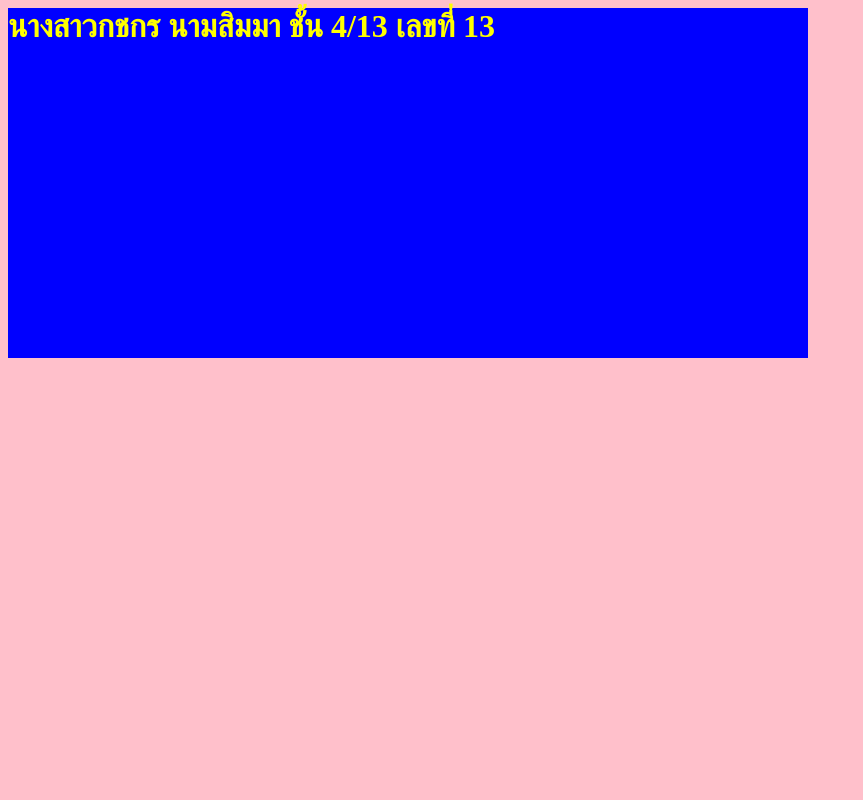
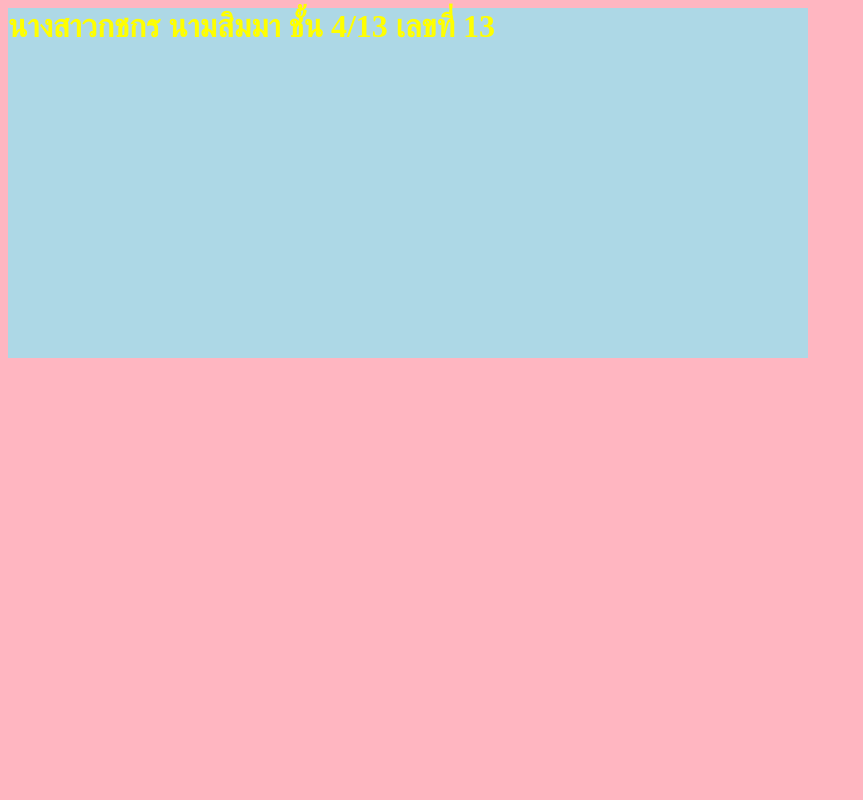
Before and after one commit to 57022/mywebsite-, a PHP site: page /page2.php in a window 1280 px wide. Shown: the whole page, without its empty margins (0-863 px from the left). Run offline with PHP 8.4, Linux system fonts and the light colour scheme.

Commit message:
Update page2.php

```diff
--- a/page2.php
+++ b/page2.php
@@ -7,10 +7,10 @@
 				height: 350px;
 			}
 			.box{
-				background-color: blue;
+				background-color: lightblue;
 			}
 			body{
-                                background-color: pink;
+                                background-color: lightpink;
 			}
 			h1{
 				color: yellow;
```
